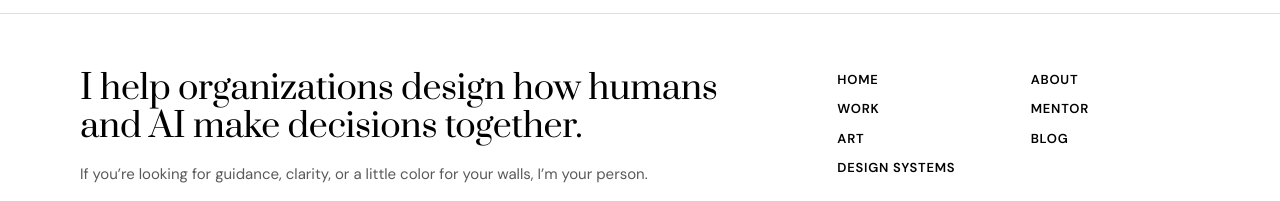
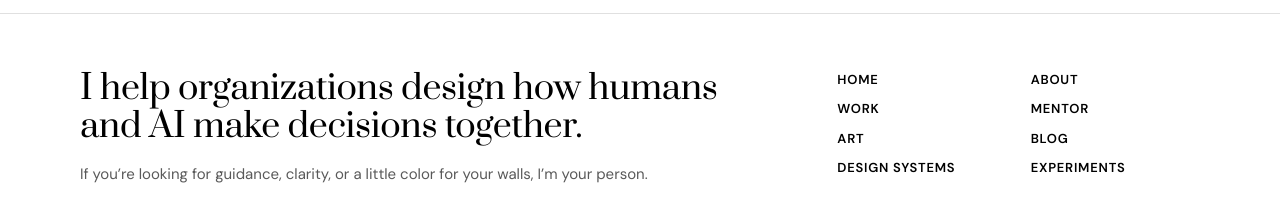
Before and after one commit to amberbockel/amberbockel.com, an Astro site: page / in a window 1280 px wide. Shown: the part 4637-4838 px from the top of the page. Built offline with nearby package versions, Linux system fonts and the light colour scheme; Astro itself is replaced by a stand-in of ours; a web font is replaced by a local one.

Commit message:
Link the agent experiments site from the footer
Co-Authored-By: Claude Fable 5.2 <noreply@anthropic.com>
Claude-Session: https://claude.ai/code/session_01VxXV99QgneXeAe6qPodab4

```diff
--- a/src/layouts/Layout.astro
+++ b/src/layouts/Layout.astro
@@ -80,7 +80,7 @@ const currentName = THEMES.find((t) => t.id === config.system).name;
             <p class="ds-muted" style="margin:0">If you’re looking for guidance, clarity, or a little color for your walls, I’m your person.</p>
             <div><a class="ds-btn ds-btn--secondary" href="mailto:amberbockel+website@gmail.com">Say hello</a></div>
           </div>
-          <nav aria-label="Footer">{footNav.map(([label, href]) => <a href={href}>{label}</a>)}</nav>
+          <nav aria-label="Footer">{footNav.map(([label, href]) => <a href={href}>{label}</a>)}<a href={config.experiments.url}>Experiments</a></nav>
         </div>
         <div class="site-foot__bottom">
           <span>© {year} Amber Miro Creative. All rights reserved</span>
--- a/src/site.config.js
+++ b/src/site.config.js
@@ -9,6 +9,10 @@ export default {
     url: 'https://amberbockel.pages.dev/',
     email: 'amberbockel+website@gmail.com',
   },
+  // The nightly agent experiments site. Linked from the footer.
+  experiments: {
+    url: 'https://amberbockel.github.io/agent-experiments/',
+  },
   blog: {
     substack: 'https://amberbockel.substack.com',
     // Which copy of an essay search engines should credit: 'substack' or 'site'.
```
